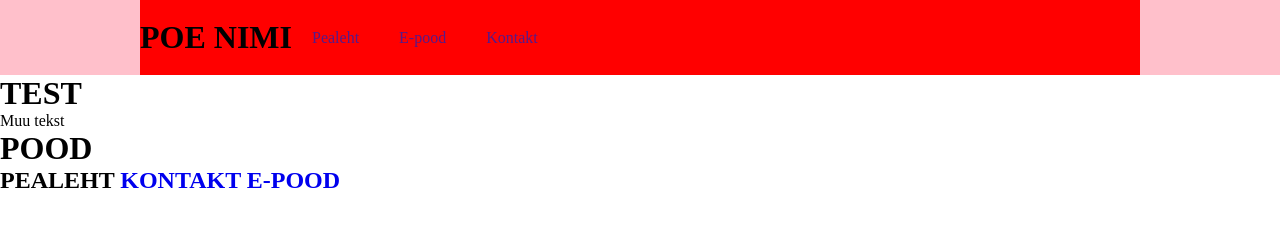
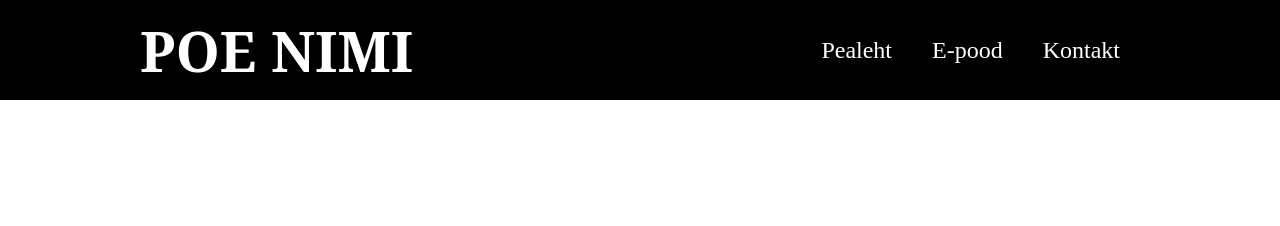
Before and after one commit to josssuu/cuddly-chainsaw, a plain HTML site: page pealeht/pealeht.html in a window 1280 px wide. Drawn offline with Linux system fonts and the light colour scheme.

Commit message:
täiendatud header

```diff
--- a/pealeht/pealeht.html
+++ b/pealeht/pealeht.html
@@ -14,24 +14,22 @@
                 <h1>
                     POE NIMI
                 </h1>
-                <ul class="menu">
-                    <a href=""><li>Pealeht</li></a>
-                    <a href=""><li>E-pood</li></a>
-                    <a href=""><li>Kontakt</li></a>
-                </ul>
+
             </div>
+            <ul class="menu">
+                <a href="../pealeht/pealeht.html">
+                    <li>Pealeht</li>
+                </a>
+                <a href="../epood/epood.html">
+                    <li>E-pood</li>
+                </a>
+                <a href="../kontakt/kontakt.html">
+                    <li>Kontakt</li>
+                </a>
+            </ul>
         </div>
     </div>
 
-    <h1>TEST</h1>
-    <p>Muu tekst</p>
-    <h1>POOD</h1>
-
-    <h2>
-        PEALEHT
-        <a href="../kontakt/kontakt.html">KONTAKT</a>
-        <a href="../epood/epood.html">E-POOD</a>
-    </h2>
 </body>
 
 </html>
--- a/style.css
+++ b/style.css
@@ -7,8 +7,8 @@
 
 .header {
     width: 100%;
-    height: 75px;
-    background-color: pink;
+    height: 100px;
+    background-color: black;
     display: block;
 }
 
@@ -17,7 +17,6 @@
     height: 100%;
     display: block;
     margin: 0 auto;
-    background-color: red;
 }
 .container {
     height: 100%;
@@ -27,14 +26,15 @@
 }
 
 .container h1 {
-    color: black;
+    color: white;
     height: 100%;
     display: table-cell;
     vertical-align: middle;
-
+    font-family: Cambria, Cochin, Georgia, Times, 'Times New Roman', serif;
+    font-size: 350%;
 }
 
-.menu {
+.menu{
     height: 100%;
     float: right;
 }
@@ -49,4 +49,11 @@
 .menu a li {
     display: table-cell;
     vertical-align: middle;
+    height: 100%;
+    color: white;
+    font-size: 150%;
 }
+
+.menu a li:hover {
+    color: red
+}
```
Also changed, not shown: epood/epood.html (+22 -8 lines), kontakt/kontakt.html (+21 -6 lines).
